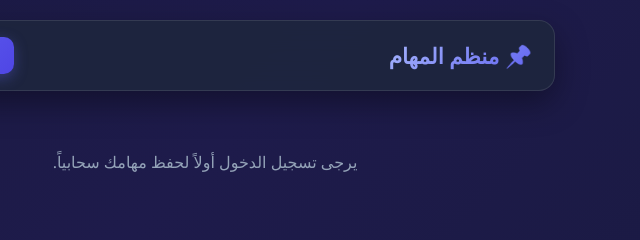
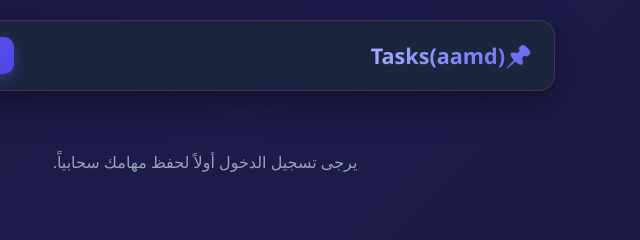
Before and after one commit to ahmedreda01098838-svg/Tasks, a website: page index.html in a window 1280 px wide. Shown: the top 240 px of the page, 435-1075 px from the left. Drawn offline with nearby package versions, Linux system fonts and the light colour scheme; some packages are replaced by stand-ins of ours; no server answers; a script that the page names is missing.

Commit message:
Update index.html

```diff
--- a/index.html
+++ b/index.html
@@ -26,7 +26,7 @@
 <body>
 
     <header class="header">
-        <h1>📌 منظم المهام</h1>
+        <h1>📌Tasks(aamd)</h1>
         <div class="user-profile" id="user-profile"></div>
     </header>
 
```
